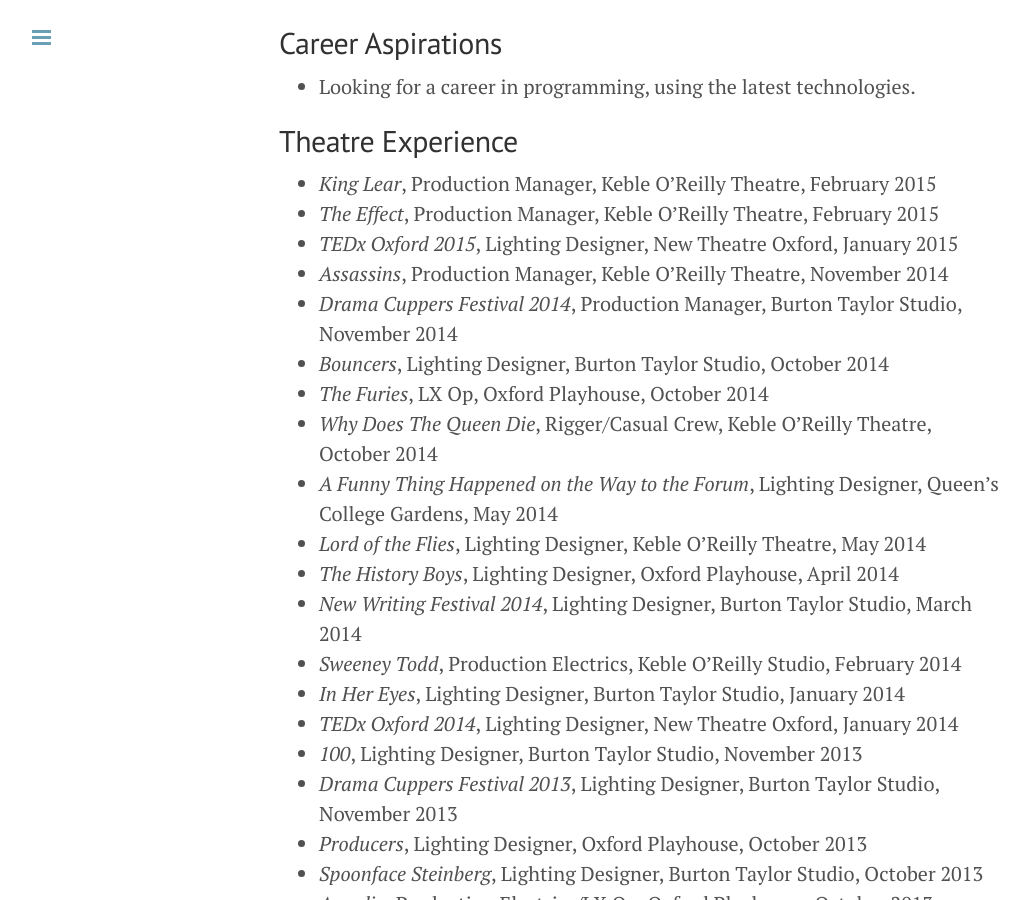
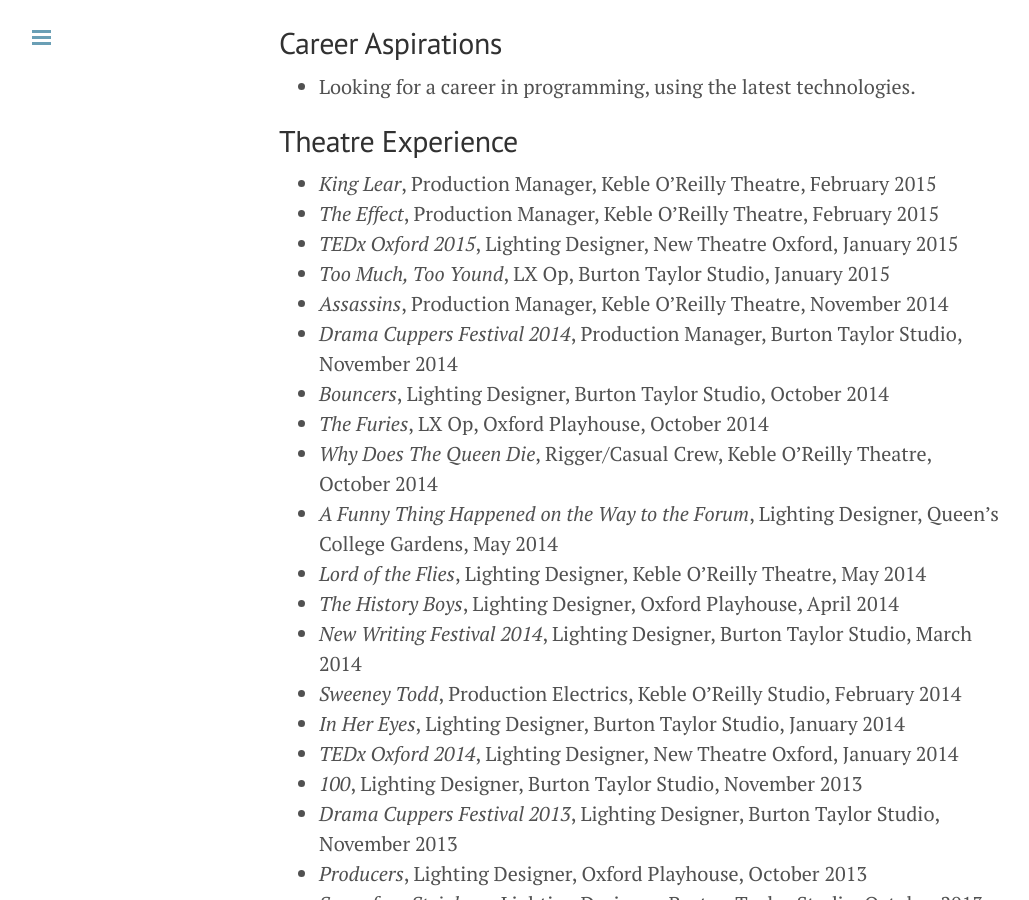
Before and after one commit to toastwaffle/toastwaffle.github.io, a Jekyll site: the page built from cv.markdown, in a window 1280 px wide and 900 px high, scrolled down 3343 px. Shown: the whole window, without its empty margins (1-1030 px from the left). Built offline with Jekyll 4.4.1, drawn with Linux system fonts in a browser that asks for light colours; Markdown is read by kramdown in place of the engine named in the settings.

Commit message:
Add extra entry to theatre experience

```diff
--- a/cv.markdown
+++ b/cv.markdown
@@ -100,6 +100,7 @@
  * _King Lear_, Production Manager, Keble O'Reilly Theatre, February 2015
  * _The Effect_, Production Manager, Keble O'Reilly Theatre, February 2015
  * _TEDx Oxford 2015_, Lighting Designer, New Theatre Oxford, January 2015
+ * _Too Much, Too Yound_, LX Op, Burton Taylor Studio, January 2015
  * _Assassins_, Production Manager, Keble O'Reilly Theatre, November 2014
  * _Drama Cuppers Festival 2014_, Production Manager, Burton Taylor Studio, November 2014
  * _Bouncers_, Lighting Designer, Burton Taylor Studio, October 2014
```
